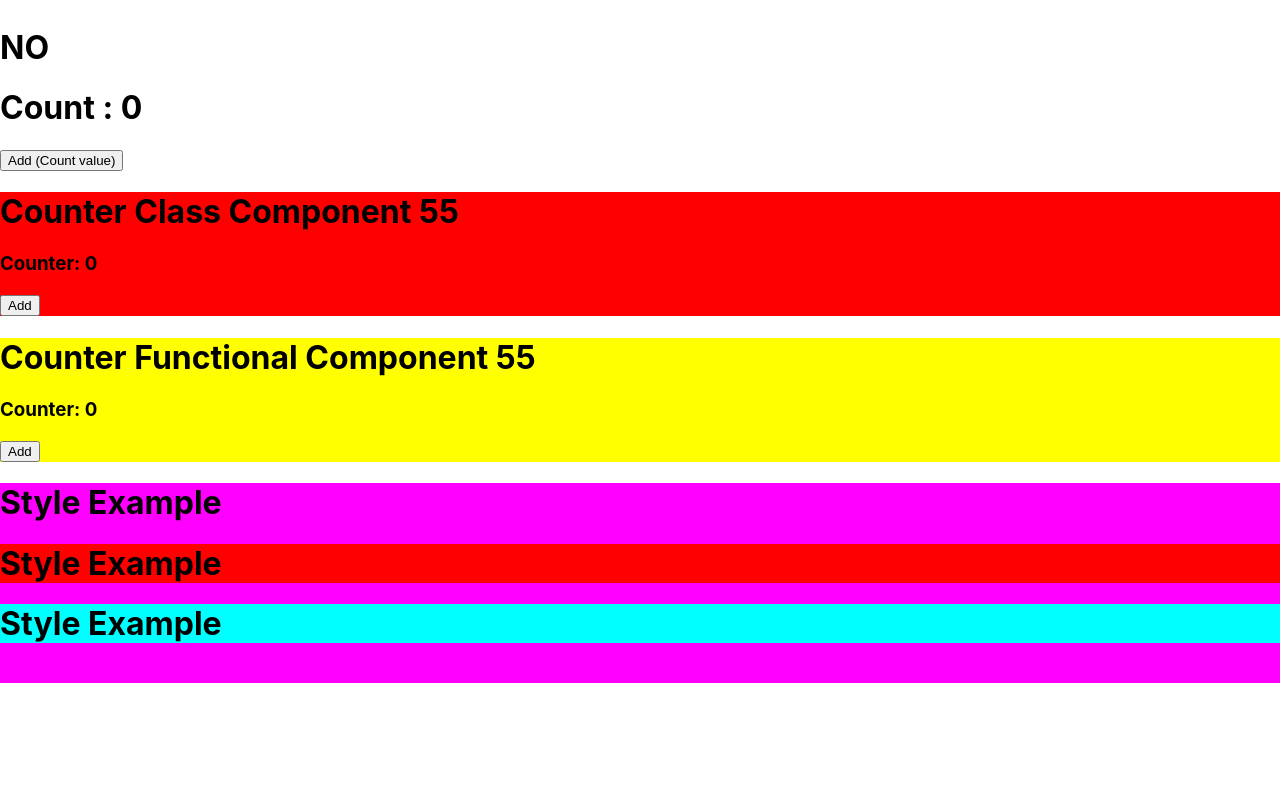
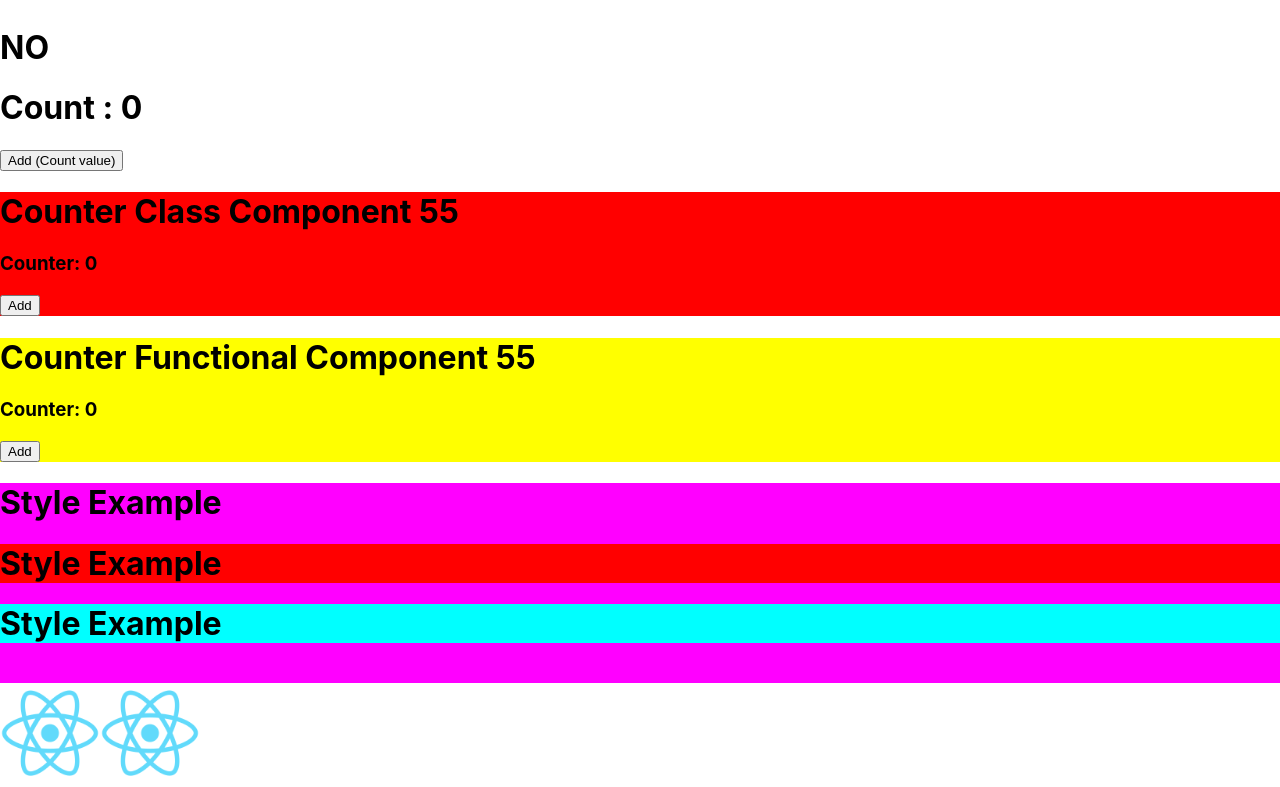
Before and after one commit to ksupdev/updev-react-noted, a React (Create React App) app in the folder workshops/hello-react/: page / in a window 1280 px wide. Shown: the part 296-1083 px from the top of the page. Before the commit the page ends 979 px from the top, so only its background shows below. Built offline with nearby package versions, Linux system fonts and the light colour scheme.

Commit message:
done:ep18 image

```diff
--- a/workshops/hello-react/src/App.js
+++ b/workshops/hello-react/src/App.js
@@ -2,6 +2,7 @@ import React, { useState } from "react";
 import CounterClassComponent from "./CounterClassComponent";
 import CounterFunctionalComponent from "./CounterFunctionalComponent";
 import Ex1Styles from "./components/ex1_styles";
+import Ex2Img from "./components/ex2_image";
 
 export default () => {
   let var1 = 0;
@@ -32,6 +33,7 @@ export default () => {
       <CounterClassComponent></CounterClassComponent>
       <CounterFunctionalComponent></CounterFunctionalComponent>
       <Ex1Styles />
+      <Ex2Img />
     </div>
   );
 };
--- /dev/null
+++ b/workshops/hello-react/src/components/ex2_image.js
@@ -0,0 +1,10 @@
+import React from "react";
+
+export default function ex2_image() {
+  return (
+    <div>
+      <img src="/logo512.png" style={{ height: 100 }} />
+      <img src="/images/logo512.png" style={{ height: 100 }} />
+    </div>
+  );
+}
```
Also changed, not shown: workshops/hello-react/public/images/logo512.png (added), 1 other file (tests, documents, lock files or other folders).
